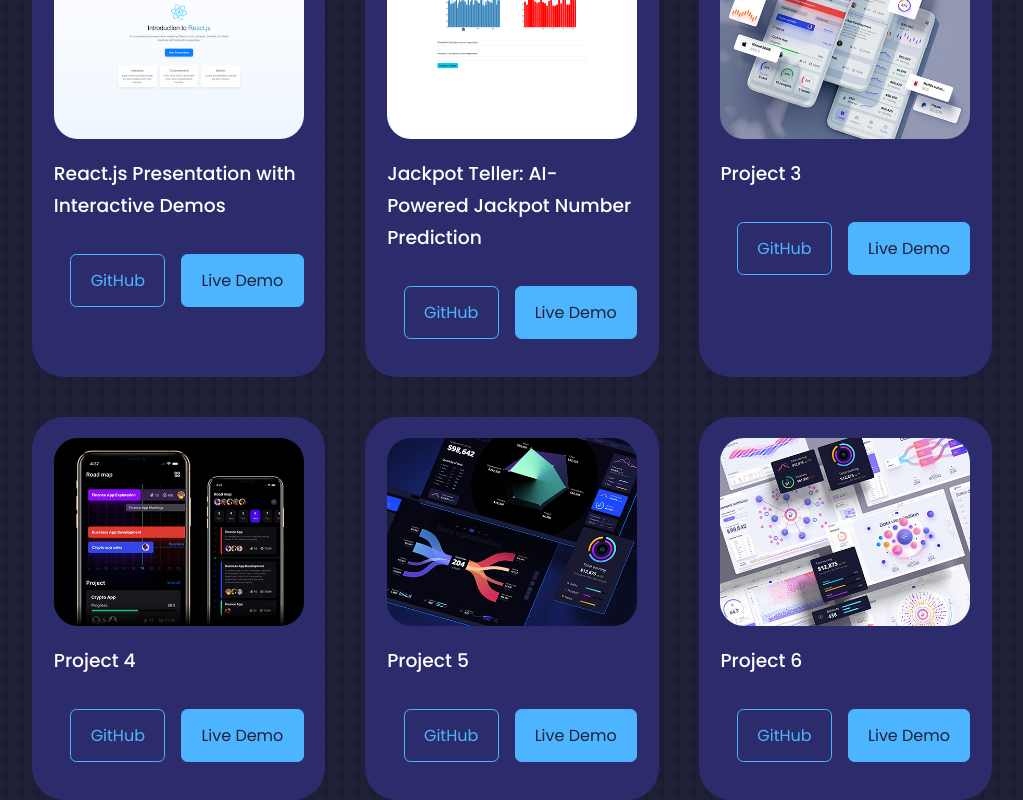
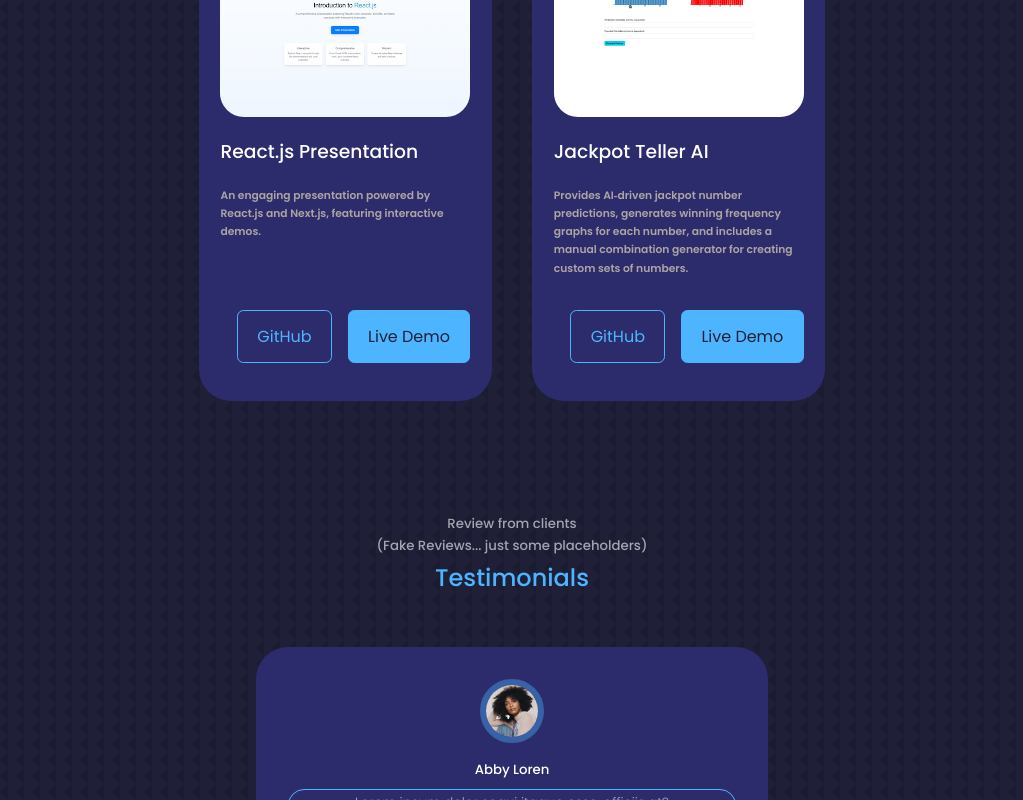
Before and after one commit to smashyou/portfolio, a React (Create React App) app: page / in a window 1280 px wide. Shown: the part 6000-6800 px from the top of the page, without its empty margins (128-1151 px from the left). Built offline with nearby package versions, Linux system fonts and the light colour scheme.

Commit message:
updated portfolio.jsx and portfolio.css to dynamically center portfolio cards and max 3 card per line. Added subtitle

```diff
--- a/src/components/portfolio/Portfolio.jsx
+++ b/src/components/portfolio/Portfolio.jsx
@@ -2,72 +2,82 @@
 import "./portfolio.css";
 import IMG1 from "../../assets/reactjs_ppt.png";
 import IMG2 from "../../assets/jackpotteller.png";
-import IMG3 from "../../assets/portfolio3.jpg";
-import IMG4 from "../../assets/portfolio4.jpg";
-import IMG5 from "../../assets/portfolio5.png";
-import IMG6 from "../../assets/portfolio6.jpg";
+// import IMG3 from "../../assets/portfolio3.jpg";
+// import IMG4 from "../../assets/portfolio4.jpg";
+// import IMG5 from "../../assets/portfolio5.png";
+// import IMG6 from "../../assets/portfolio6.jpg";
 
 // www.dribbble.com/Alien_pixels
 const data = [
   {
     id: 1,
     image: IMG1,
-    title: "React.js Presentation with Interactive Demos",
+    title: "React.js Presentation",
+    subtitle:
+      "An engaging presentation powered by React.js and Next.js, featuring interactive demos.",
     github: "https://www.github.com/smashyou/reactjs-presentation",
     demo: "https://reactjs-presentation.vercel.app",
   },
   {
     id: 2,
     image: IMG2,
-    title: "Jackpot Teller: AI-Powered Jackpot Number Prediction",
+    title: "Jackpot Teller AI",
+    subtitle:
+      "Provides AI‑driven jackpot number predictions, generates winning frequency graphs for each number, and includes a manual combination generator for creating custom sets of numbers.",
     github: "https://github.com/smashyou/AI_Jackpot_Generator",
     demo: "https://www.jackpotteller.com",
   },
-  {
-    id: 3,
-    image: IMG3,
-    title: "Project 3",
-    github: "https://www.github.com/smashyou",
-    demo: "https://dribbble.com/shots/17290917-Eclipse-Figma-dashboard-UI-kit-for-data-design-web-apps",
-  },
-  {
-    id: 4,
-    image: IMG4,
-    title: "Project 4",
-    github: "https://www.github.com/smashyou",
-    demo: "https://dribbble.com/shots/16955822-Maintaining-tasks-and-tracking-progress",
-  },
-  {
-    id: 5,
-    image: IMG5,
-    title: "Project 5",
-    github: "https://www.github.com/smashyou",
-    demo: "https://dribbble.com/shots/17290917-Eclipse-Figma-dashboard-UI-kit-for-data-design-web-apps",
-  },
-  {
-    id: 6,
-    image: IMG6,
-    title: "Project 6",
-    github: "https://www.github.com/smashyou",
-    demo: "https://dribbble.com/shots/16955822-Maintaining-tasks-and-tracking-progress",
-  },
+  // {
+  //   id: 3,
+  //   image: IMG3,
+  //   title: "Project 3",
+  //   subtitle: "Project 3",
+  //   github: "https://www.github.com/smashyou",
+  //   demo: "https://dribbble.com/shots/17290917-Eclipse-Figma-dashboard-UI-kit-for-data-design-web-apps",
+  // },
+  // {
+  //   id: 4,
+  //   image: IMG4,
+  //   title: "Project 4",
+  //   subtitle: "Project 4",
+  //   github: "https://www.github.com/smashyou",
+  //   demo: "https://dribbble.com/shots/16955822-Maintaining-tasks-and-tracking-progress",
+  // },
+  // {
+  //   id: 5,
+  //   image: IMG5,
+  //   title: "Project 5",
+  //   subtitle: "Project 5",
+  //   github: "https://www.github.com/smashyou",
+  //   demo: "https://dribbble.com/shots/17290917-Eclipse-Figma-dashboard-UI-kit-for-data-design-web-apps",
+  // },
+  // {
+  //   id: 6,
+  //   image: IMG6,
+  //   title: "Project 6",
+  //   subtitle: "Project 6",
+  //   github: "https://www.github.com/smashyou",
+  //   demo: "https://dribbble.com/shots/16955822-Maintaining-tasks-and-tracking-progress",
+  // },
 ];
 
 const Portfolio = () => {
   return (
     <section id="portfolio">
       <h5>My Recent Work</h5>
-      <h5>(Coming Soon... Currently just some placeholders)</h5>
       <h2>Portfolio</h2>
 
       <div className="container portfolio__container">
-        {data.map(({ id, image, title, github, demo }) => {
+        {data.map(({ id, image, title, subtitle, github, demo }) => {
           return (
             <article key={id} className="portfolio__item">
-              <div className="portfolio__item-image">
-                <img src={image} alt={title} />
+              <div className="portfolio__item-content">
+                <div className="portfolio__item-image">
+                  <img src={image} alt={title} />
+                </div>
+                <h3>{title}</h3>
+                <h6>{subtitle}</h6>
               </div>
-              <h3>{title}</h3>
               <div className="portfolio__item-cta">
                 <a href={github} className="btn" target="/">
                   GitHub
--- a/src/components/portfolio/portfolio.css
+++ b/src/components/portfolio/portfolio.css
@@ -1,15 +1,39 @@
-.portfolio__container {
+/* .portfolio__container {
   display: grid;
   grid-template-columns: repeat(3, 1fr);
   gap: 2.5rem;
+} */
+
+.portfolio__container {
+  display: flex;
+  flex-wrap: wrap;
+  justify-content: center;
+  gap: 2.5rem;
 }
 
-.portfolio__item {
+/* .portfolio__item {
   background: var(--color-bg-variant);
   padding: 1.3rem;
   border-radius: 2rem;
   border: 1px solid transparent;
   transition: var(--transition);
+} */
+
+.portfolio__item {
+  display: flex;
+  flex-direction: column;
+  justify-content: space-between;
+
+  background: var(--color-bg-variant);
+  padding: 1.3rem;
+  border-radius: 2rem;
+  border: 1px solid transparent;
+  transition: var(--transition);
+
+  width: calc((100% - 5rem) / 3);
+  max-width: 350px;
+  box-sizing: border-box;
+  min-height: 100%; /* ensure cards stretch equally */
 }
 
 .portfolio__item:hover {
@@ -23,7 +47,13 @@
 }
 
 .portfolio__item h3 {
+  margin: 1.2rem 0 1rem;
+}
+
+.portfolio__item h6 {
   margin: 1.2rem 0 2rem;
+  color: rgb(173, 165, 165);
+  flex-grow: 1; /* takes up remaining vertical space to push CTA down */
 }
 
 .portfolio__item-cta {
@@ -34,17 +64,29 @@
 }
 
 /* ==================== MEDIA QUERIES (MEDIUM DEVICES) ==================== */
-@media screen and (max-width: 1024px) {
+/* @media screen and (max-width: 1024px) {
   .portfolio__container {
     grid-template-columns: 1fr 1fr;
     gap: 1.2rem;
   }
+} */
+
+@media screen and (max-width: 1024px) {
+  .portfolio__item {
+    width: calc((100% - 1.2rem) / 2); /* 2 items per row */
+  }
 }
 
 /* ==================== MEDIA QUERIES (SMALL DEVICES) ==================== */
-@media screen and (max-width: 600px) {
+/* @media screen and (max-width: 600px) {
   .portfolio__container {
     grid-template-columns: 1fr;
     gap: 1rem;
   }
+} */
+
+@media screen and (max-width: 600px) {
+  .portfolio__item {
+    width: 100%; /* 1 item per row */
+  }
 }
```
